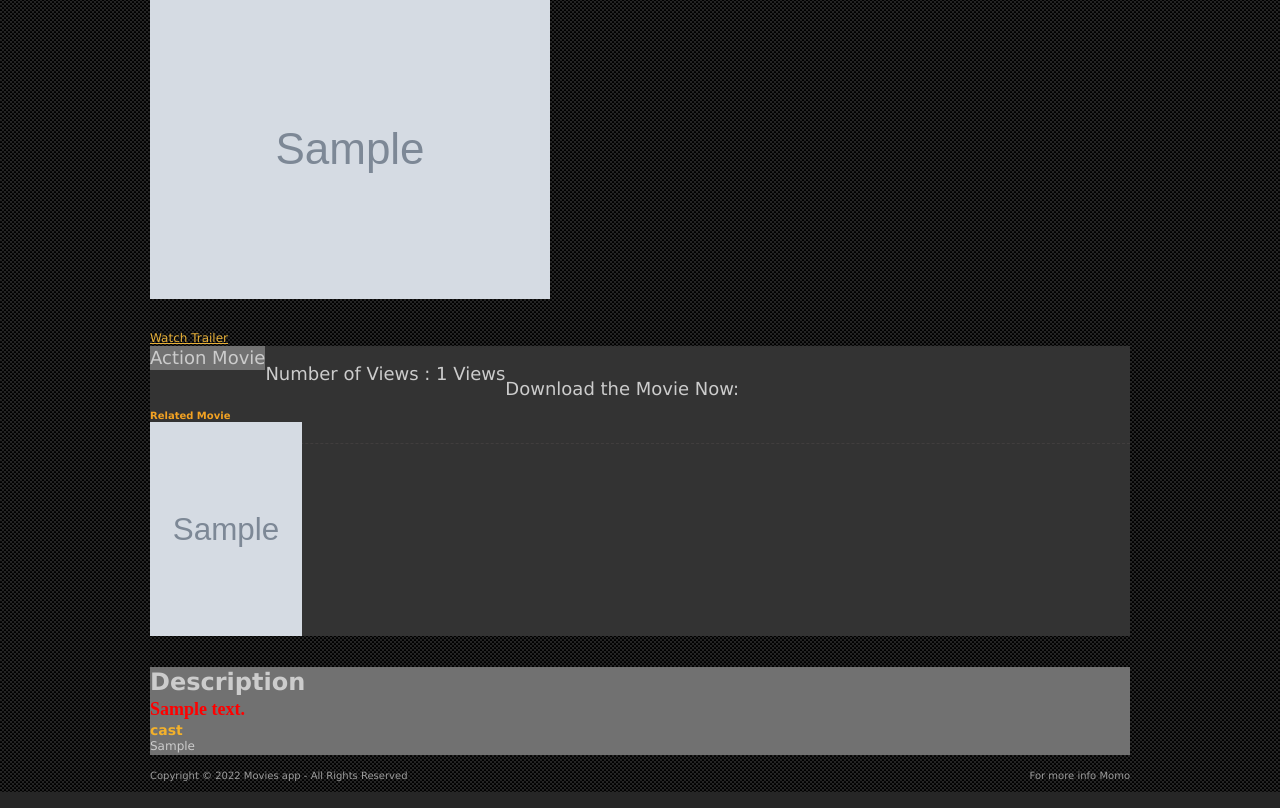
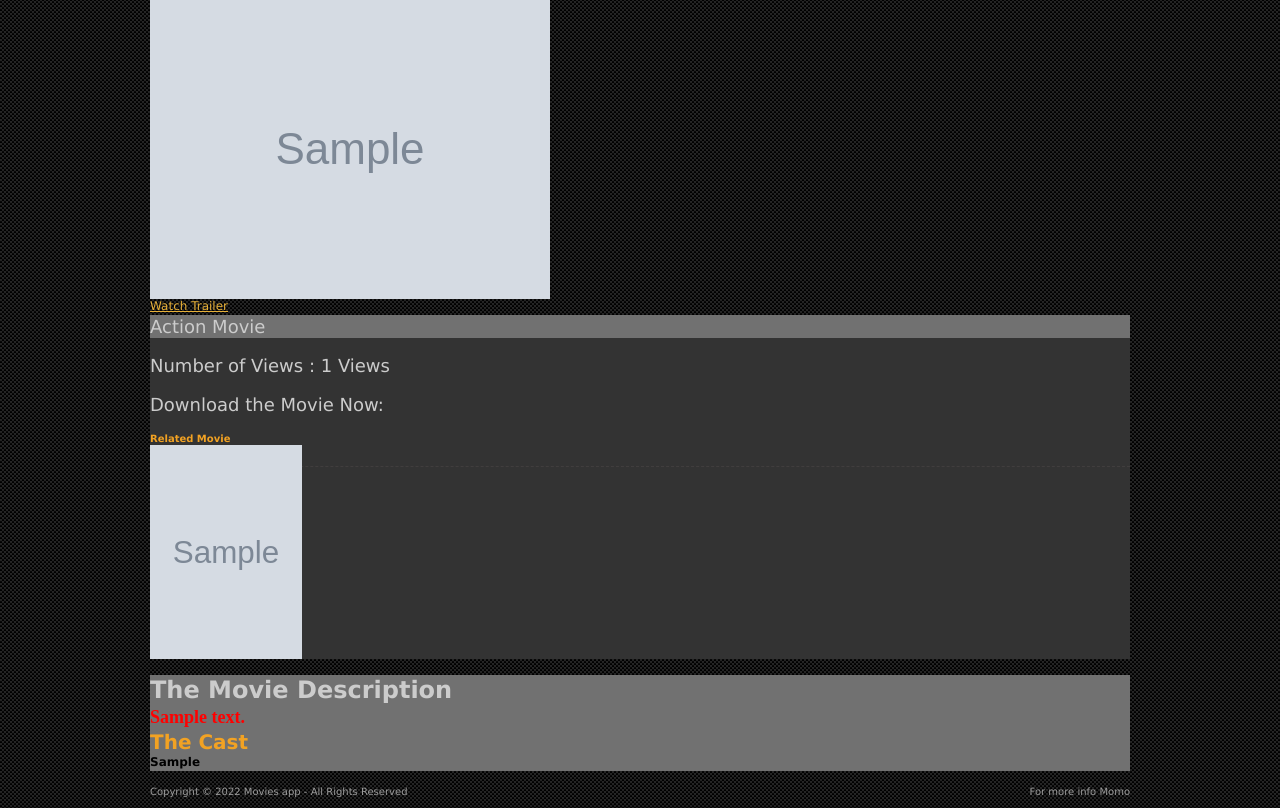
Before and after one commit to Mouiad-JRA/Movie-app, a Django app: a page that uses src/movie/templates/movie/movie_detail.html in a window 1280 px wide. Shown: the part 243-1051 px from the top of the page. Run offline with Django 4.2, Linux system fonts and the light colour scheme; tables that the repository leaves empty hold one stand-in row (values such as "Sample post"); grey boxes marked "Sample" are stand-in pictures.

Commit message:
refactor: fix the templates

```diff
--- a/src/movie/templates/movie/movie_detail.html
+++ b/src/movie/templates/movie/movie_detail.html
@@ -28,9 +28,8 @@
                         <div class="col-md-4 col-sm-12 col-xs-12">
                             <div class="movie-img sticky-sb">
                                 <img src="{{ movie.image.url }}" alt="">
-                                <br/>
-                                <br/>
-                                <br/>
+
+
                                 <div class="movie-btn">
                                     <div class="btn-transform transform-vertical red">
                                         <div><a href="{{ movie.movie_trailer }}" class="item item-1 redbtn"> <i
@@ -43,30 +42,26 @@
                             </div>
                         </div>
 
-
                         <div class="movie-tabs">
                             <div class="tabs">
                                 <ul class="tab-links tabs-mv">
-                                    <li class="active" style="font-size:large ">{{ movie.category }} Movie</li>
+                                    <p class="active" style="font-size:large ">{{ movie.category }} Movie</p>
                                     <br/>
-                                    <li style="font-size: large"> Number of Views : {{ movie.view_count }} Views</li>
+                                    <p style="font-size: large"> Number of Views : {{ movie.view_count }} Views</p>
                                     <br/>
                                     {% for link in links %}
-                                        <li style="font-size: large">
+                                        <p style="font-size: large">
                                             {% if link.type == 'D' %}
                                                 Download the Movie Now:
                                             {% elif link.type == 'W' %}
-                                                To Watch the Movie here is the movie:
-                                                <a href="{{ link.link }}"> Link</a>
+                                                To Watch the Movie here is the link:
+                                                <a href="{{ link.link }}"> Watch</a>
                                             {% endif %}
-                                        </li>
+                                        </p>
                                     {% endfor %}
-                                <br>
 <br>
                                     <h2> Related Movie</h2>
                                     {% for movie in related_movies %}
-
-
                                         <div class="box">
                                         <div class="movie">
                                             <div class="movie-image">
@@ -79,22 +74,21 @@
                                     </div>
                                 </ul>
 <br>
-                                <br>
                                 <div class="tab-content">
                                     <div id="overview" class="tab active">
                                         <div class="row">
                                             <div class="col-md-8 col-sm-12 col-xs-12">
-                                                <h1><b> Description </b></h1>
+                                                <h1><b> The Movie Description </b></h1>
                                                 <h2 style="color: red; font-family: Chilanka; font-size: large">{{ movie.description }}    </h2>
 
                                             </div>
 
                                             <div class="title-hd-sm">
-                                                <h4>cast</h4>
+                                                <h2 style="font-size: 20px"> The Cast </h2>
                                                 <div class="mvcast-item">
                                                     <div class="cast-it">
                                                         <div class="cast-left">
-                                                            <p>{{ movie.cast }}</p>
+                                                           <strong> <p style="color: black"> {{ movie.cast }}</p></strong>
                                                         </div>
 
                                                     </div>
```
Also changed, not shown: src/movie/views.py (line endings or trailing spaces). Lines whose indentation alone changed are shown as unchanged.
